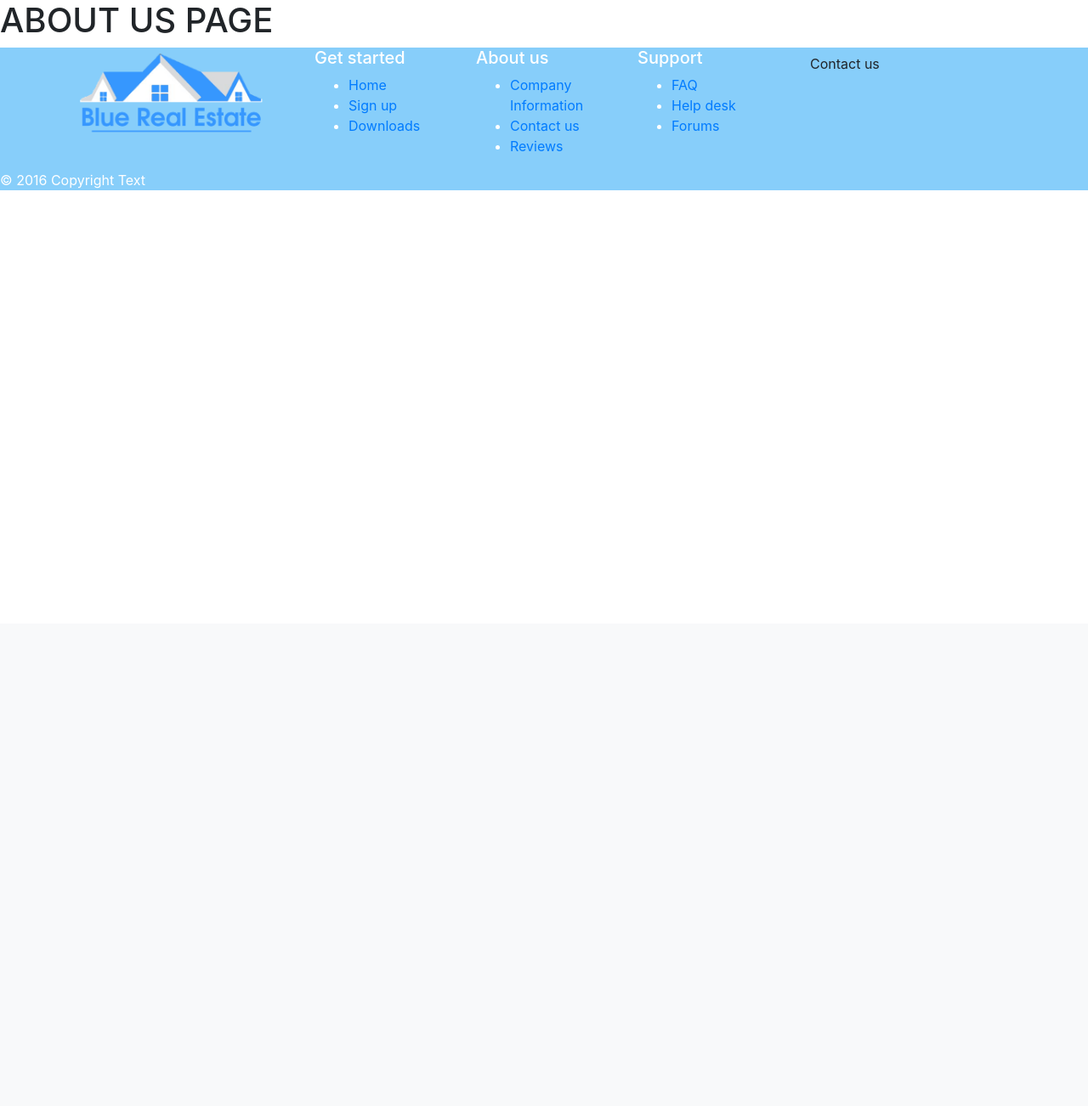
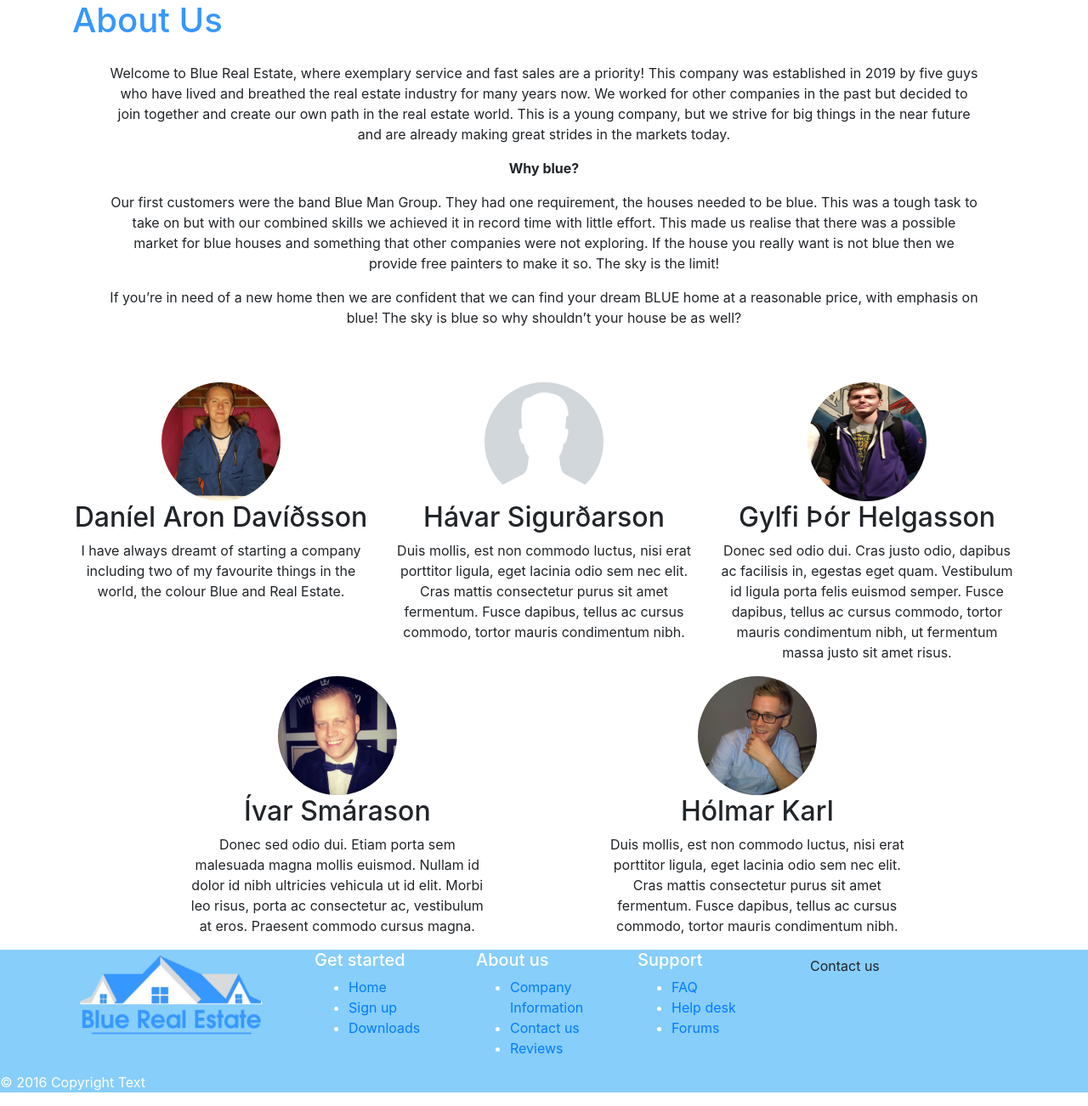
Before and after one commit to DanielAron18/BlueRealEstate, a Django app: page /about_us/ in a window 1280 px wide. Shown: the part 66-1368 px from the top of the page at 85% size. Before the commit the page ends 290 px from the top, so only its background shows below. Run offline with Django 3.2, Linux system fonts and the light colour scheme; some libraries are stand-ins or nearby versions.

Commit message:
bætt við texta og myndum á about us siðuna

```diff
--- a/templates/about_us/about_us.html
+++ b/templates/about_us/about_us.html
@@ -1,7 +1,67 @@
 {% extends 'base.html' %}
 
+{% load static %}
+
 {% block content %}
+    <div class="container"><h1 style="color: #3697fe">About Us</h1></div>
+    <div style="margin-left: 10%;margin-bottom: 5%;margin-right: 10%;margin-top: 2%;">
+        <p style="text-align: center;">Welcome to Blue Real Estate, where exemplary service and fast sales are a priority!
+            This company was established in 2019 by five guys who have lived and breathed the real estate industry
+            for many years now. We worked for other companies in the past but decided to join together and create our
+            own path in the real estate world. This is a young company, but we strive for big things in the near future
+            and are already making great strides in the markets today.</p>
+            <p style="text-align: center;">
+            <strong>Why blue?</strong>
+            </p>
+            <p style="text-align: center;">
+            Our first customers were the band Blue Man Group. They had one requirement, the houses needed to be blue.
+            This was a tough task to take on but with our combined skills we achieved it in record time with little
+            effort. This made us realise that there was a possible market for blue houses and something that other
+            companies were not exploring. If the house you really want is not blue then we provide free painters to
+            make it so. The sky is the limit!
+            </p>
+            <p style="text-align: center;">
+            If you’re in need of a new home then we are confident that we can find your dream BLUE home at a reasonable
+            price, with emphasis on blue! The sky is blue so why shouldn’t your house be as well?
+            </p>
+    </div>
 
-    <h1>ABOUT US PAGE</h1>
+
+    <div class="container marketing" style="text-align: center;">
+      <!-- Three columns of text below the carousel -->
+        <div class="row">
+            <div class="col-lg-4">
+            <img class="rounded-circle" src="{% static "images/Eigandi_1.jpg" %}" width="140" height="140">
+            <h2>Daníel Aron Davíðsson</h2>
+            <p>I have always dreamt of starting a company including two of my favourite things in the world, the colour
+            Blue and Real Estate.</p>
+        </div><!-- /.col-lg-4 -->
+        <div class="col-lg-4">
+            <img class="rounded-circle" src="{% static "images/Eigandi_2.jpg" %}" width="140" height="140">
+            <h2>Hávar Sigurðarson</h2>
+            <p>Duis mollis, est non commodo luctus, nisi erat porttitor ligula, eget lacinia odio sem nec elit. Cras mattis consectetur purus sit amet fermentum. Fusce dapibus, tellus ac cursus commodo, tortor mauris condimentum nibh.</p>
+        </div><!-- /.col-lg-4 -->
+            <div class="col-lg-4">
+                <img class="rounded-circle" src="{% static "images/Eigandi_3.jpg" %}" width="140" height="140">
+                <h2>Gylfi Þór Helgasson</h2>
+                <p>Donec sed odio dui. Cras justo odio, dapibus ac facilisis in, egestas eget quam. Vestibulum id ligula porta felis euismod semper. Fusce dapibus, tellus ac cursus commodo, tortor mauris condimentum nibh, ut fermentum massa justo sit amet risus.</p>
+            </div><!-- /.col-lg-4 -->
+        </div><!-- /.row -->
+    </div>
+        <div class="container marketing" style="text-align: center;">
+      <!-- Three columns of text below the carousel -->
+        <div class="row">
+            <div class="col-lg-4" style="margin-left: 12%">
+            <img class="rounded-circle" src="{% static "images/Eigandi_4.jpg" %}" width="140" height="140">
+            <h2>Ívar Smárason</h2>
+            <p>Donec sed odio dui. Etiam porta sem malesuada magna mollis euismod. Nullam id dolor id nibh ultricies vehicula ut id elit. Morbi leo risus, porta ac consectetur ac, vestibulum at eros. Praesent commodo cursus magna.</p>
+        </div><!-- /.col-lg-4 -->
+        <div class="col-lg-4" style="margin-left: 10%">
+            <img class="rounded-circle" src="{% static "images/Eigandi_5.jpg" %}" width="140" height="140">
+            <h2>Hólmar Karl</h2>
+            <p>Duis mollis, est non commodo luctus, nisi erat porttitor ligula, eget lacinia odio sem nec elit. Cras mattis consectetur purus sit amet fermentum. Fusce dapibus, tellus ac cursus commodo, tortor mauris condimentum nibh.</p>
+        </div>
+        </div>
+    </div>
 
 {% endblock %}
```
Also changed, not shown: static/images/Eigandi_1.jpg (added), static/images/Eigandi_2.jpg (added), static/images/Eigandi_3.jpg (added), static/images/Eigandi_4.jpg (added), static/images/Eigandi_5.jpg (added).
